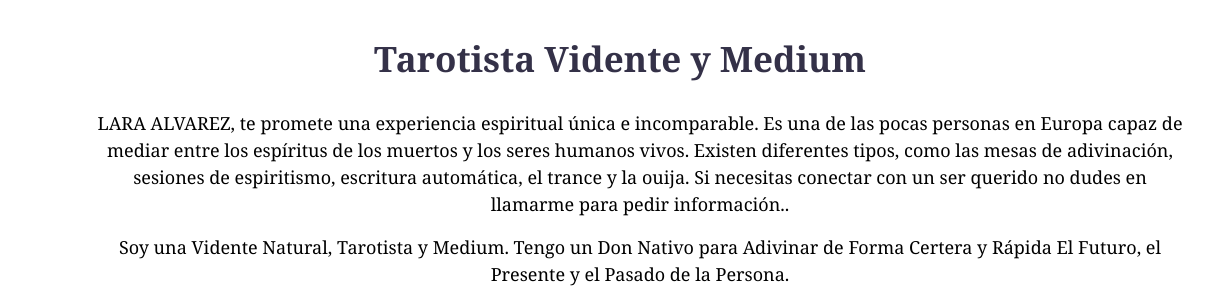
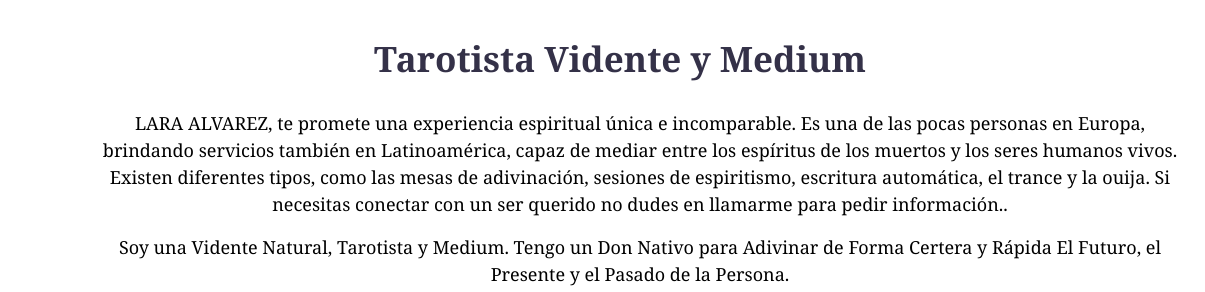
Before and after one commit to searchbotposition-source/lara-alvarez-tarot-website, a website with bundled scripts: page espiritismo.html in a window 1280 px wide. Shown: the part 508-800 px from the top of the page, 0-1205 px from the left. Built offline with nearby package versions, Linux system fonts and the light colour scheme.

Commit message:
Add Latinoamérica service coverage to espiritismo page
- Update text to mention services also available in Latinoamérica
- Maintain original content while expanding service coverage
- Text now reads: 'una de las pocas personas en Europa, brindando servicios también en Latinoamérica'
- Preserves all existing functionality and content structure

```diff
--- a/espiritismo.html
+++ b/espiritismo.html
@@ -132,7 +132,7 @@
                         </div>
                         <div class="spirit-text">
                             <p>
-                                LARA ALVAREZ, te promete una experiencia espiritual única e incomparable. Es una de las pocas personas en Europa capaz de mediar entre los espíritus de los muertos y los seres humanos vivos. Existen diferentes tipos, como las mesas de adivinación, sesiones de espiritismo, escritura automática, el trance y la ouija. Si necesitas conectar con un ser querido no dudes en llamarme para pedir información..
+                                LARA ALVAREZ, te promete una experiencia espiritual única e incomparable. Es una de las pocas personas en Europa, brindando servicios también en Latinoamérica, capaz de mediar entre los espíritus de los muertos y los seres humanos vivos. Existen diferentes tipos, como las mesas de adivinación, sesiones de espiritismo, escritura automática, el trance y la ouija. Si necesitas conectar con un ser querido no dudes en llamarme para pedir información..
                             </p>
                             <p>
                                 Soy una Vidente Natural, Tarotista y Medium. Tengo un Don Nativo para Adivinar de Forma Certera y Rápida El Futuro, el Presente y el Pasado de la Persona.
```
